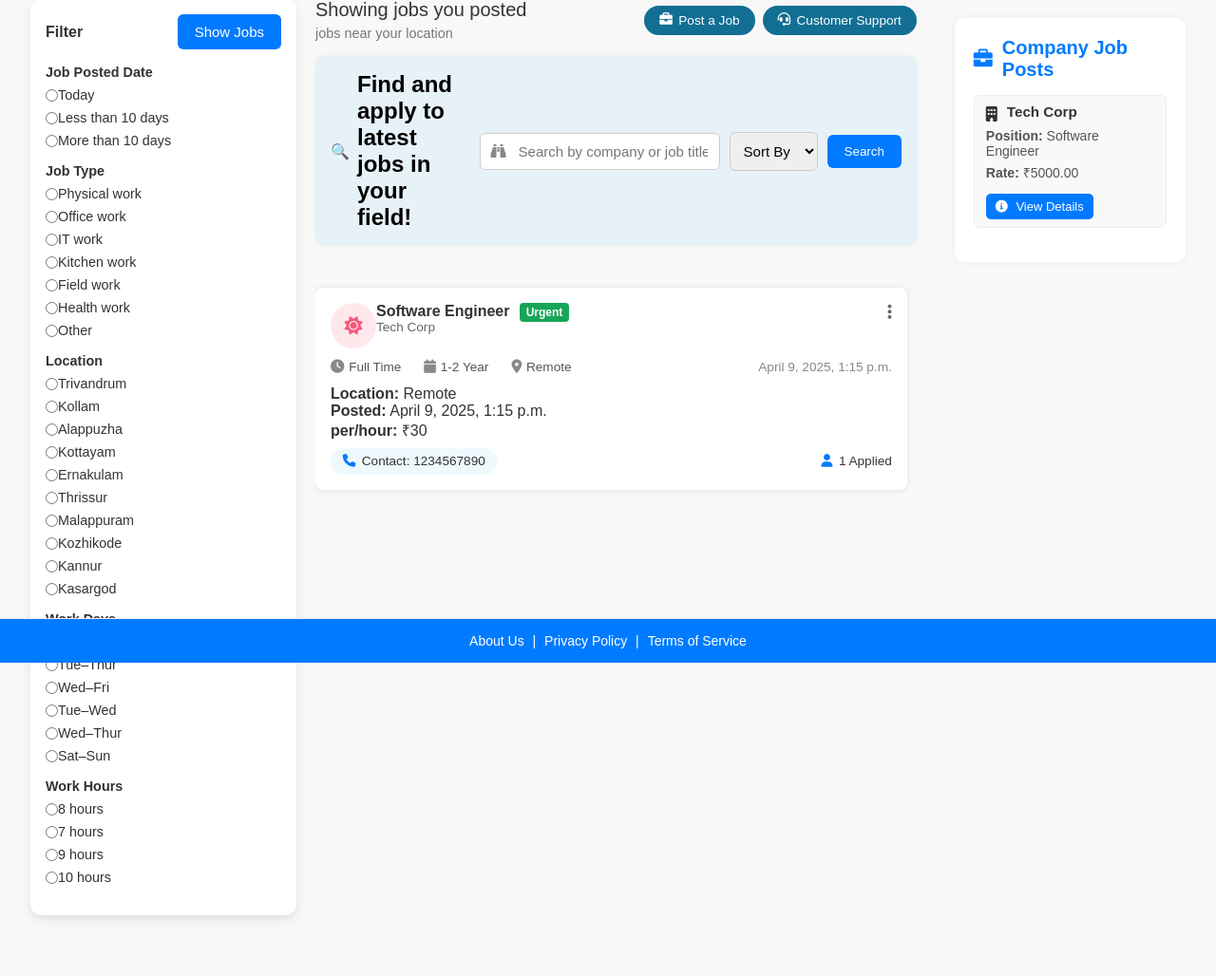
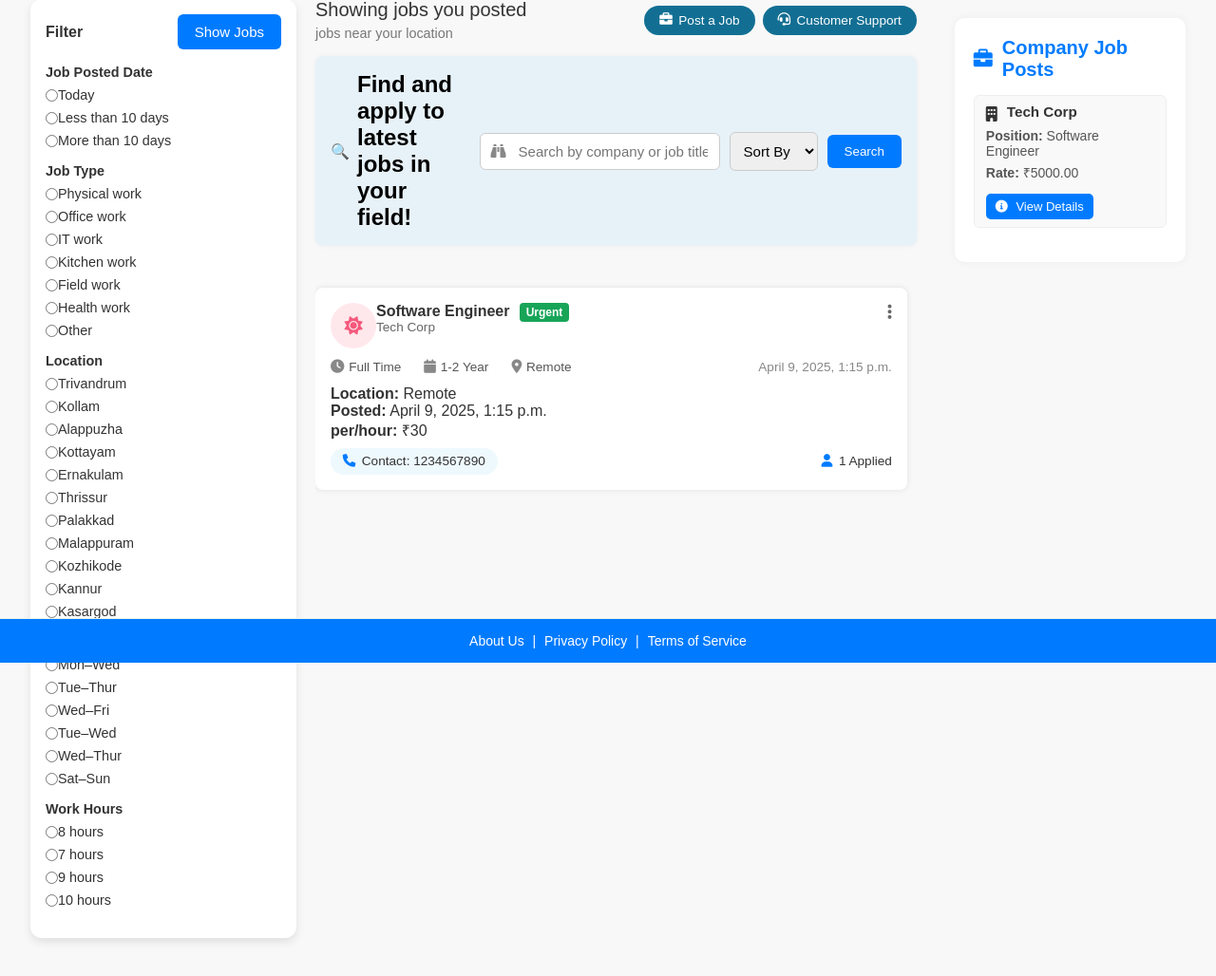
Before and after one commit to varsha20092000/Job, a Django app: page /companyhome/ in a window 1280 px wide. Shown: the part 102-1130 px from the top of the page at 95% size. Before the commit the page ends 1073 px from the top, so only its background shows below. Run offline with Django 3.2, Linux system fonts and the light colour scheme; a user stored in the database is signed in; data comes from the database, SQL or seed files in the repository; tables that the repository leaves empty hold one stand-in row (values such as "Sample post"); data that the repository does not hold is empty; parts of the project's set-up code (start-up, migrations or seed data) failed here and were passed over.

Commit message:
Fix the changes

```diff
--- a/App/templates/comphome.html
+++ b/App/templates/comphome.html
@@ -1350,6 +1350,7 @@
     <label><input type="radio" name="location" value="kottayam"> Kottayam</label>
     <label><input type="radio" name="location" value="ernakulam"> Ernakulam</label>
     <label><input type="radio" name="location" value="thrissur"> Thrissur</label>
+    <label><input type="radio" name="location" value="kasargod"> Palakkad</label>
     <label><input type="radio" name="location" value="malappuram"> Malappuram</label>
     <label><input type="radio" name="location" value="kozhikode"> Kozhikode</label>
     <label><input type="radio" name="location" value="kannur"> Kannur</label>
--- a/app/templates/comphome.html
+++ b/app/templates/comphome.html
@@ -1350,6 +1350,7 @@
     <label><input type="radio" name="location" value="kottayam"> Kottayam</label>
     <label><input type="radio" name="location" value="ernakulam"> Ernakulam</label>
     <label><input type="radio" name="location" value="thrissur"> Thrissur</label>
+    <label><input type="radio" name="location" value="kasargod"> Palakkad</label>
     <label><input type="radio" name="location" value="malappuram"> Malappuram</label>
     <label><input type="radio" name="location" value="kozhikode"> Kozhikode</label>
     <label><input type="radio" name="location" value="kannur"> Kannur</label>
```
